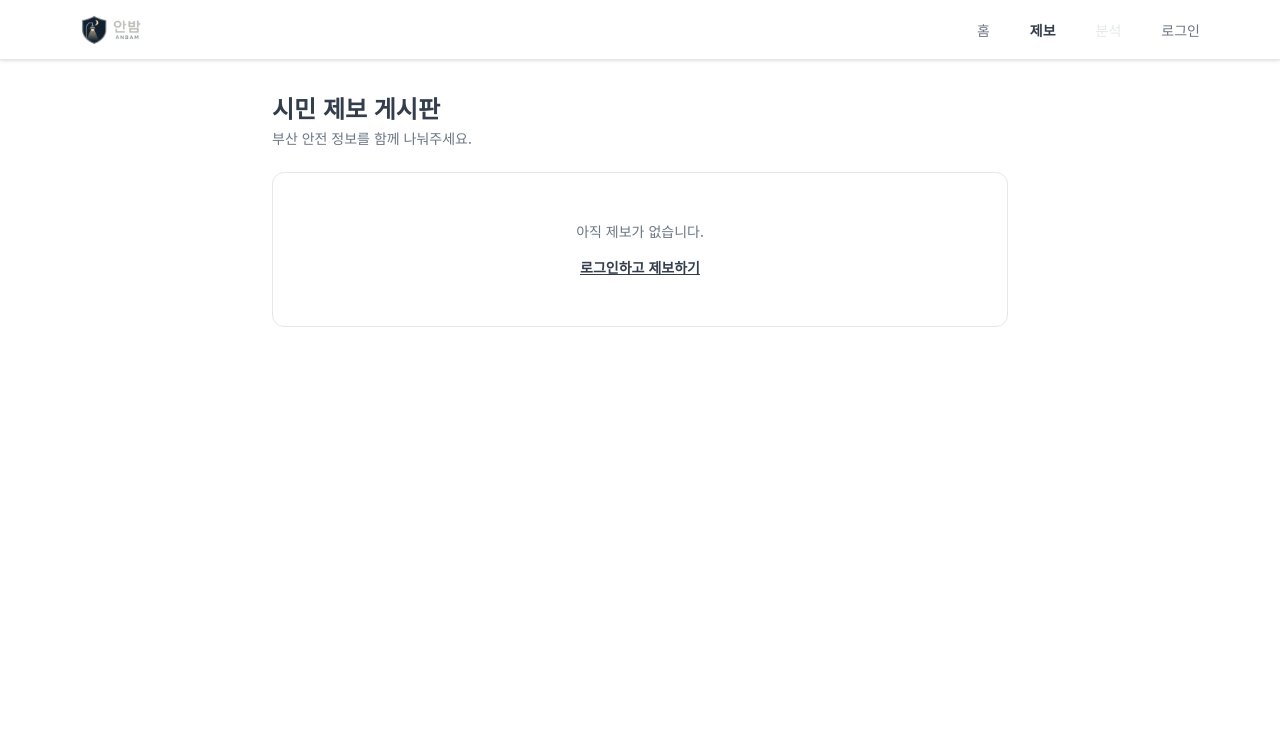
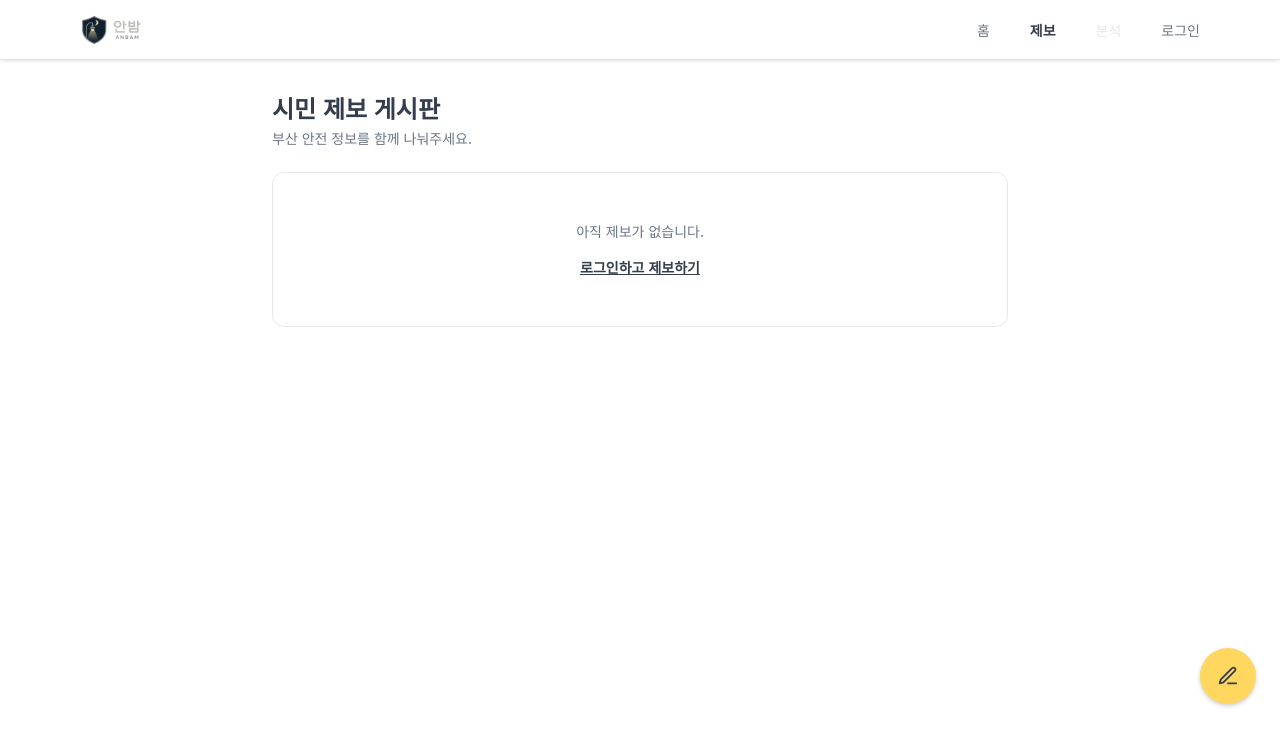
Before and after one commit to sumin020415/anbam, a Next.js app: page /posts in a window 1280 px wide. Shown: the top 746 px of the page. Built offline with nearby package versions, Linux system fonts and the light colour scheme; no server answers; the database is empty.

Commit message:
feat(post): 게시판 목록에 Floating 작성 버튼 추가 (비로그인 시 로그인 페이지)

```diff
--- a/src/app/(main)/posts/page.tsx
+++ b/src/app/(main)/posts/page.tsx
@@ -2,6 +2,7 @@ import Link from 'next/link';
 import { createClient } from '@/lib/supabase/server';
 import { getPostList, POSTS_PAGE_SIZE } from '@/lib/services/posts';
 import PostList from '@/components/post/PostList';
+import FloatingWriteButton from '@/components/post/FloatingWriteButton';
 
 export const dynamic = 'force-dynamic';
 
@@ -53,6 +54,8 @@ export default async function PostsPage() {
       ) : (
         <PostList initial={posts} />
       )}
+
+      <FloatingWriteButton />
     </main>
   );
 }
--- /dev/null
+++ b/src/components/post/FloatingWriteButton.tsx
@@ -0,0 +1,34 @@
+'use client';
+
+import Link from 'next/link';
+import { useUser } from '@/hooks/useUser';
+
+export default function FloatingWriteButton() {
+  const { user, loading } = useUser();
+  if (loading) return null;
+
+  const href = user ? '/posts/new' : '/login';
+
+  return (
+    <Link
+      href={href}
+      aria-label="새 제보 작성"
+      className="fixed bottom-24 right-6 z-40 flex h-14 w-14 items-center justify-center rounded-full bg-point text-ink-1 shadow-card transition hover:brightness-95 active:scale-95"
+    >
+      <svg
+        width="22"
+        height="22"
+        viewBox="0 0 24 24"
+        fill="none"
+        stroke="currentColor"
+        strokeWidth="2"
+        strokeLinecap="round"
+        strokeLinejoin="round"
+        aria-hidden="true"
+      >
+        <path d="M12 20h9" />
+        <path d="M16.5 3.5a2.121 2.121 0 1 1 3 3L7 19l-4 1 1-4L16.5 3.5z" />
+      </svg>
+    </Link>
+  );
+}
```
